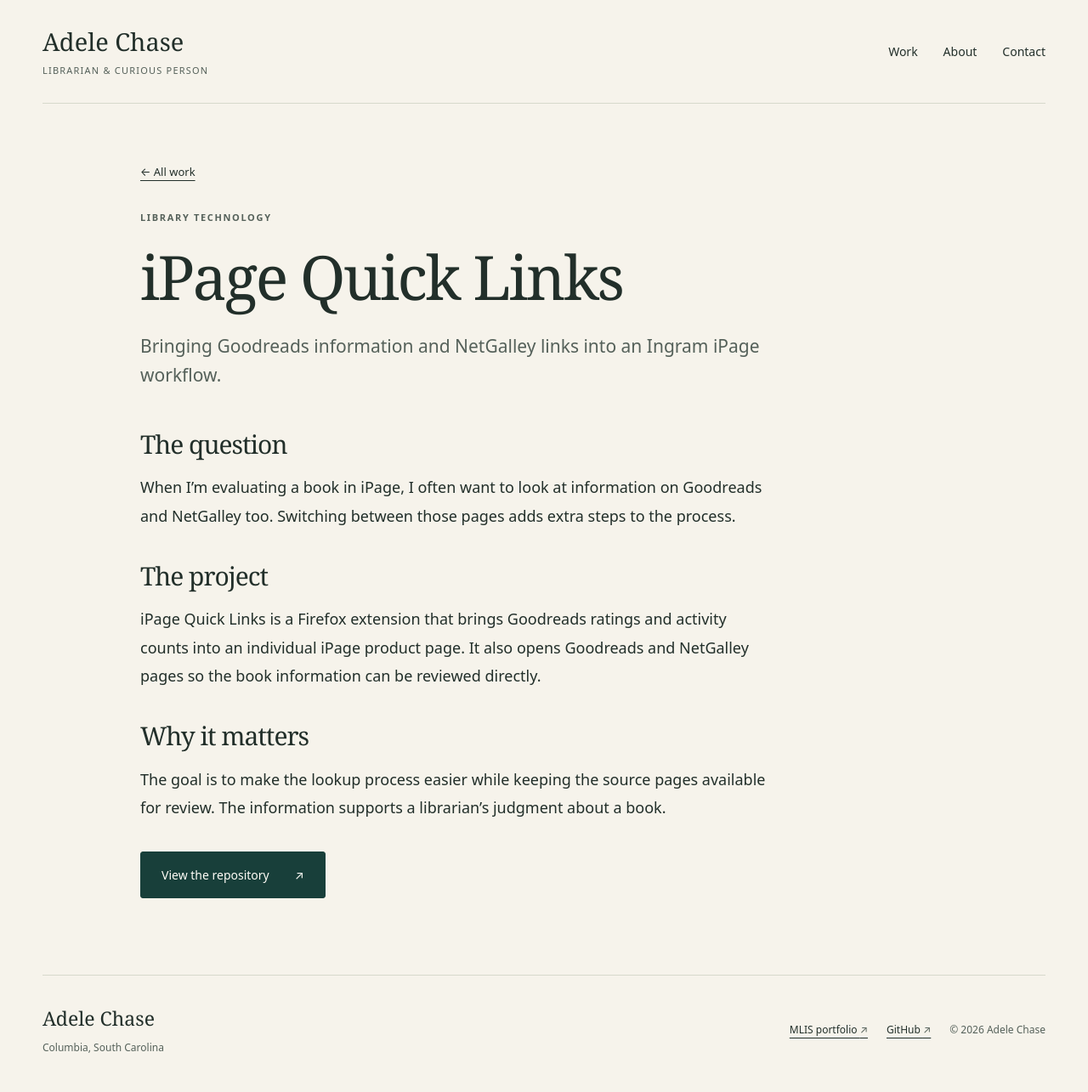
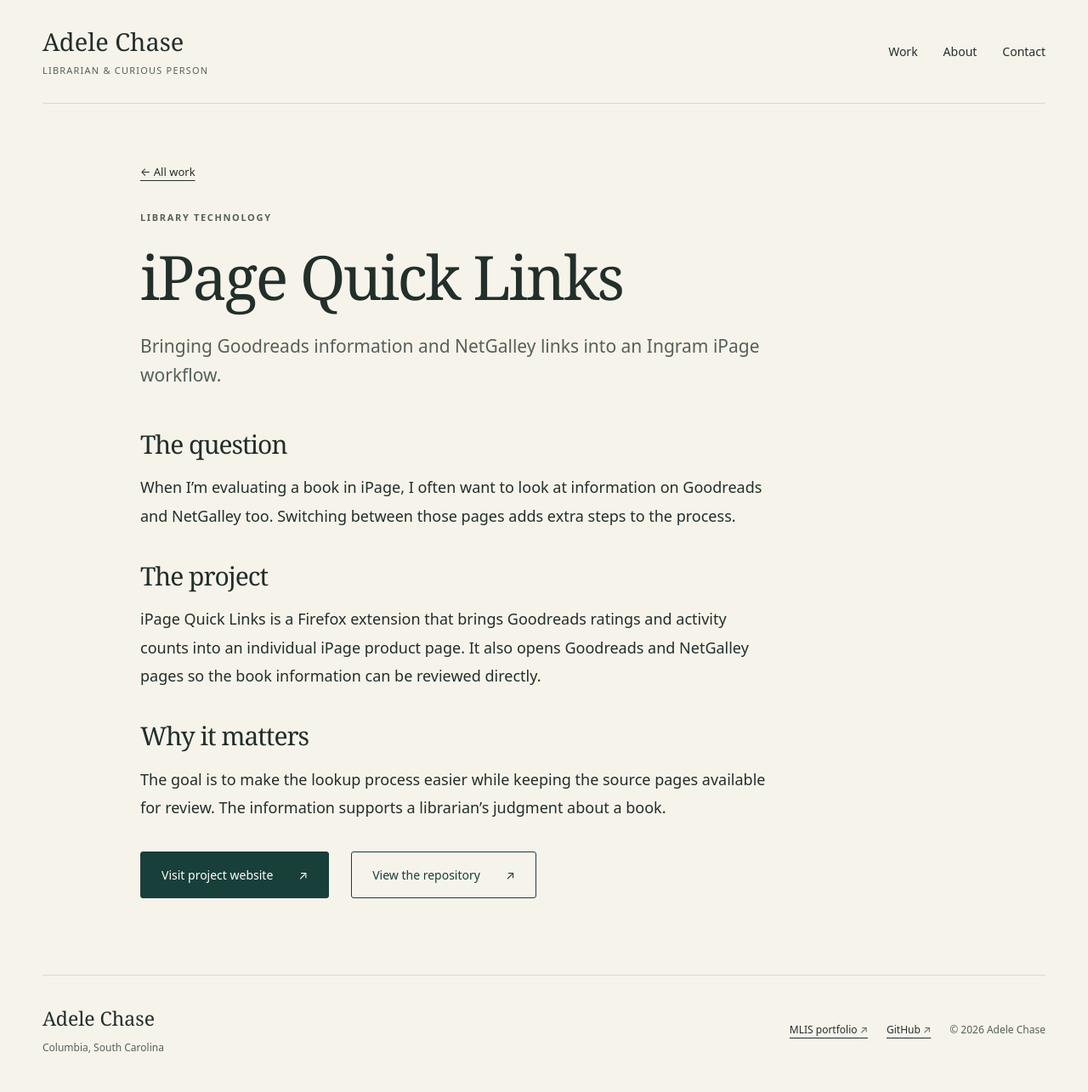
Before and after one commit to adelechase/adelechase.github.io, a Jekyll site: the page built from _projects/ipage-quick-links.md, in a window 1280 px wide. Shown: the whole page at 85% size. Built offline with Jekyll 4.4.1, drawn with Linux system fonts in a browser that asks for light colours; some of the changed lines change nothing that is shown.

Commit message:
Add standalone project website link

```diff
--- a/_projects/ipage-quick-links.md
+++ b/_projects/ipage-quick-links.md
@@ -4,6 +4,7 @@
 order: 1
 summary: Bringing Goodreads information and NetGalley links into an Ingram iPage workflow.
 project_url: https://github.com/adelechase/ipage-quick-links
+website_url: https://adelechase.github.io/ipage-quick-links/
 link_label: View the repository
 ---
 ## The question
```
